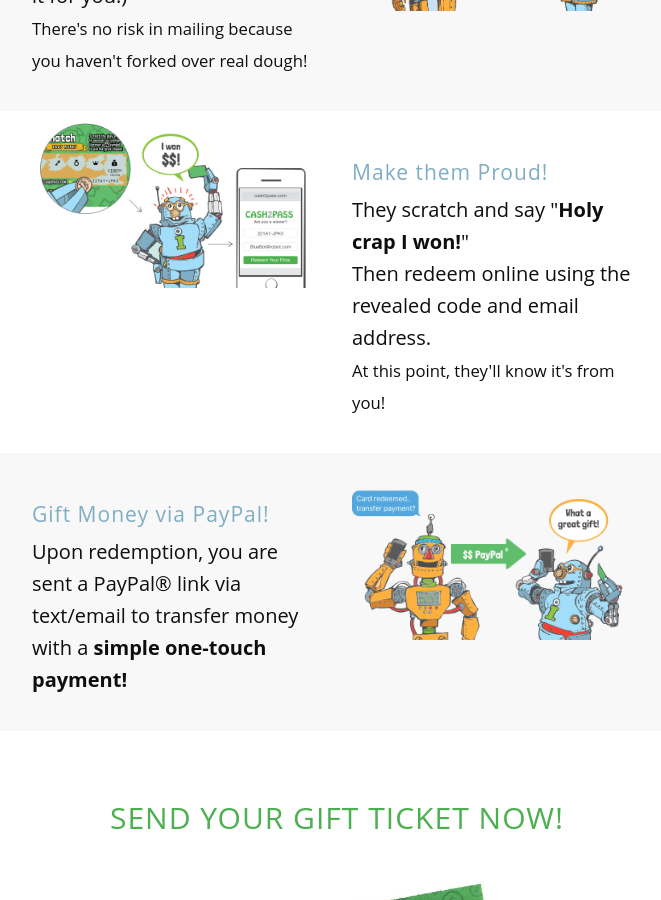
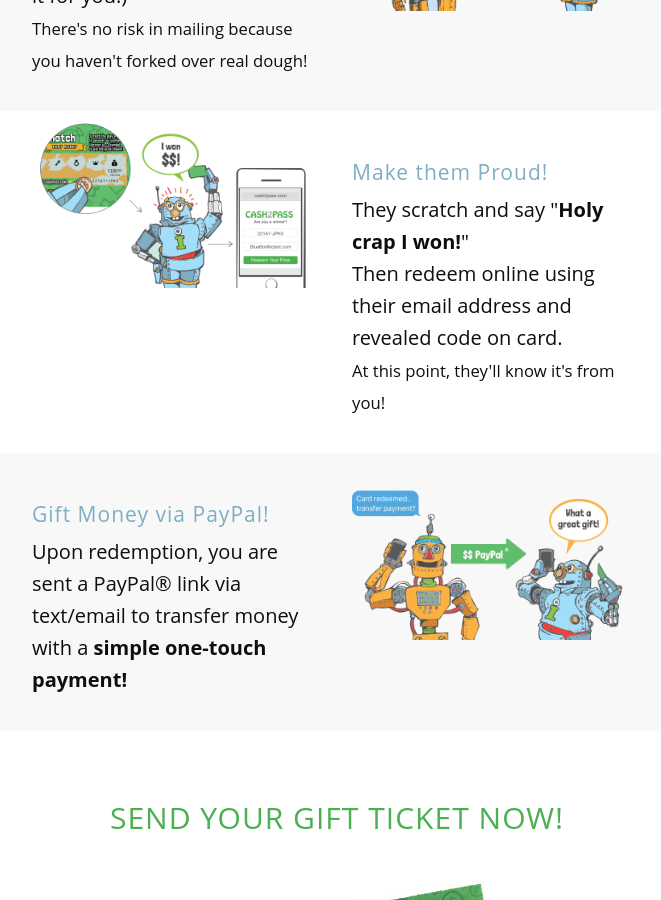
Before and after one commit to alleyway/gift-ticket-web, a Jekyll site: the page built from index.html, in a window 1280 px wide and 900 px high, scrolled down 1323 px. Shown: the whole window, without its empty margins (303-964 px from the left). Built offline with Jekyll 4.4.1, drawn with Linux system fonts in a browser that asks for light colours.

Commit message:
updating web page

```diff
--- a/index.html
+++ b/index.html
@@ -98,7 +98,7 @@ title: An instant-win lottery look-alike rigged to win! The Gift Ticket
         <div class="col-sm-3 col-sm-push-6">
             <h4>Make them Proud!</h4>
             <p>They scratch and say "<strong>Holy crap I won!</strong>"<br/>
-                Then redeem online using the revealed code and email address.<br/>
+                Then redeem online using their email address and revealed code on card.<br/>
                 <span style="font-size: smaller">At this point, they'll know it's from you!</span>
             </p>
         </div>
```
